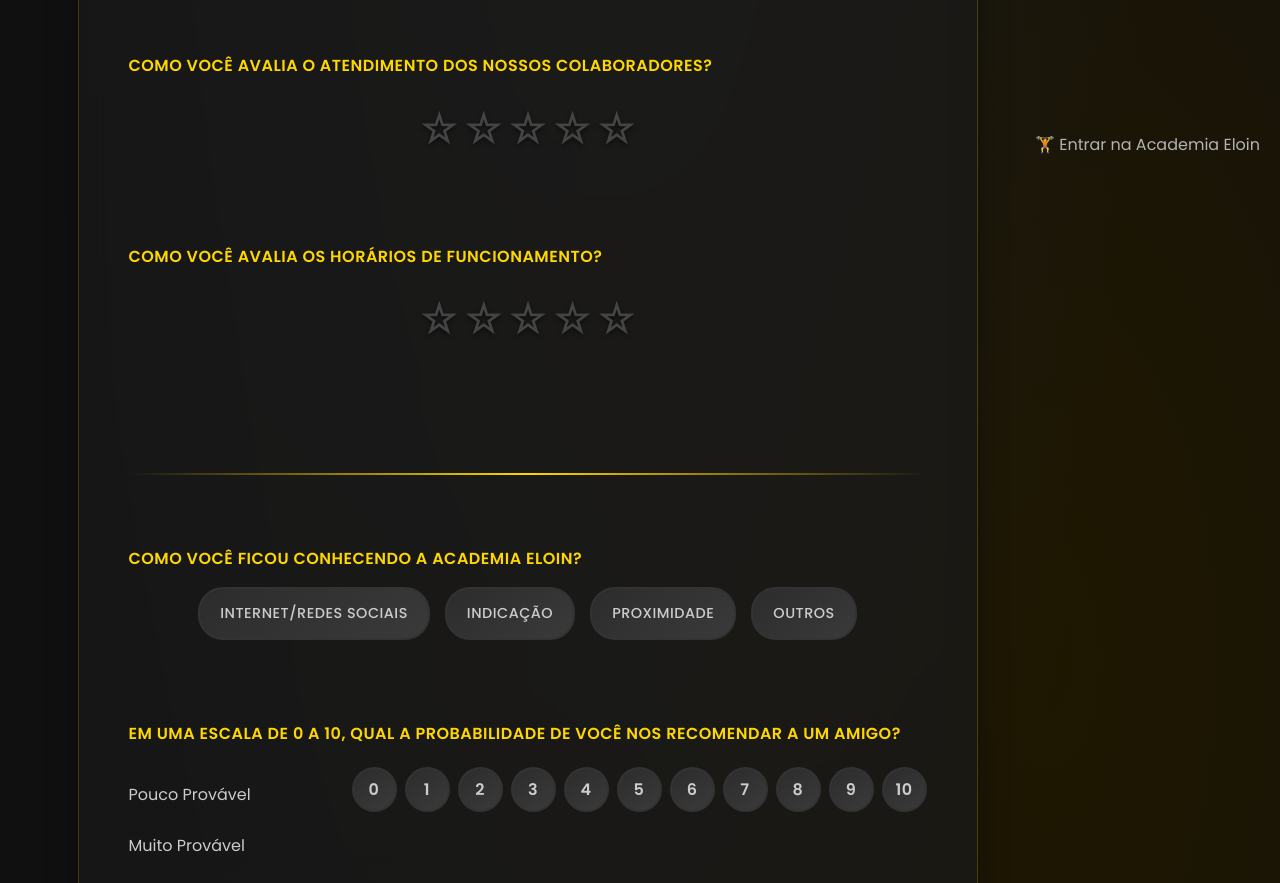
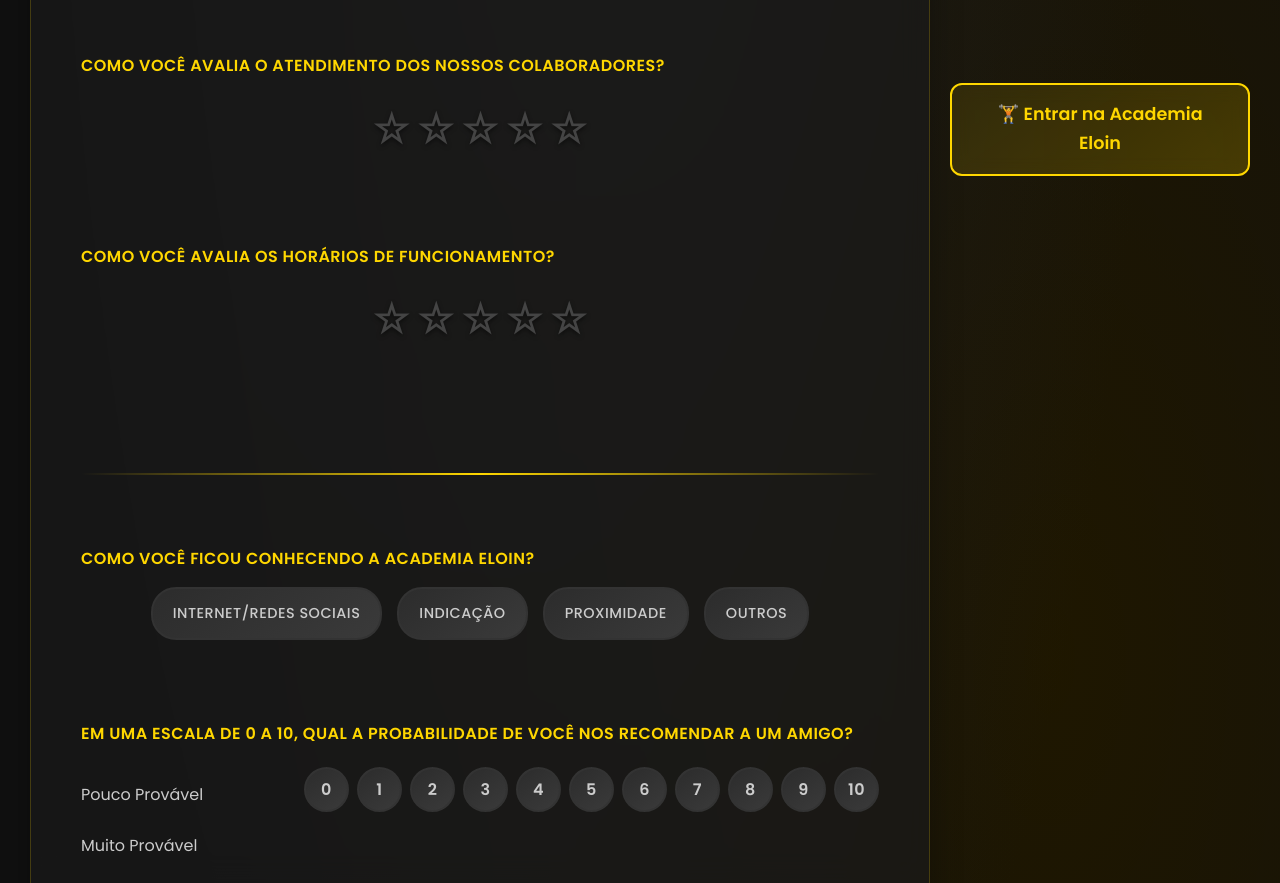
Before and after one commit to joehadest/eloin, a website: page public/index.html in a window 1280 px wide. Shown: the part 1634-2517 px from the top of the page. Drawn offline with Linux system fonts and the light colour scheme.

Commit message:
Style: Melhora design do botão de login da Academia Eloin
- Adiciona estilo glassmorphism ao botão '🏋️ Entrar na Academia Eloin'
- Inclui padding, bordas e efeitos hover mais atrativos
- Melhora a visibilidade e usabilidade do botão
- Adiciona animação de hover com transform e box-shadow
- Mantém consistência com o design geral do site

```diff
--- a/public/style.css
+++ b/public/style.css
@@ -297,13 +297,25 @@
 .admin-link {
     display: block;
     text-align: center;
-    margin-top: 30px;
-    color: var(--text-secondary);
+    margin: 30px auto;
+    padding: 15px 30px;
+    background: linear-gradient(145deg, rgba(255, 215, 0, 0.1), rgba(255, 215, 0, 0.2));
+    border: 2px solid var(--primary-color);
+    border-radius: 12px;
+    color: var(--primary-color);
     text-decoration: none;
-    transition: color 0.3s ease;
+    font-weight: 600;
+    font-size: 1.1em;
+    transition: all 0.3s ease;
+    max-width: 300px;
+    backdrop-filter: blur(10px);
+    -webkit-backdrop-filter: blur(10px);
 }
 
 .admin-link:hover {
+    background: linear-gradient(145deg, rgba(255, 215, 0, 0.2), rgba(255, 215, 0, 0.3));
+    transform: translateY(-2px);
+    box-shadow: 0 8px 25px rgba(255, 215, 0, 0.3);
     color: var(--primary-color);
 }
 
```
